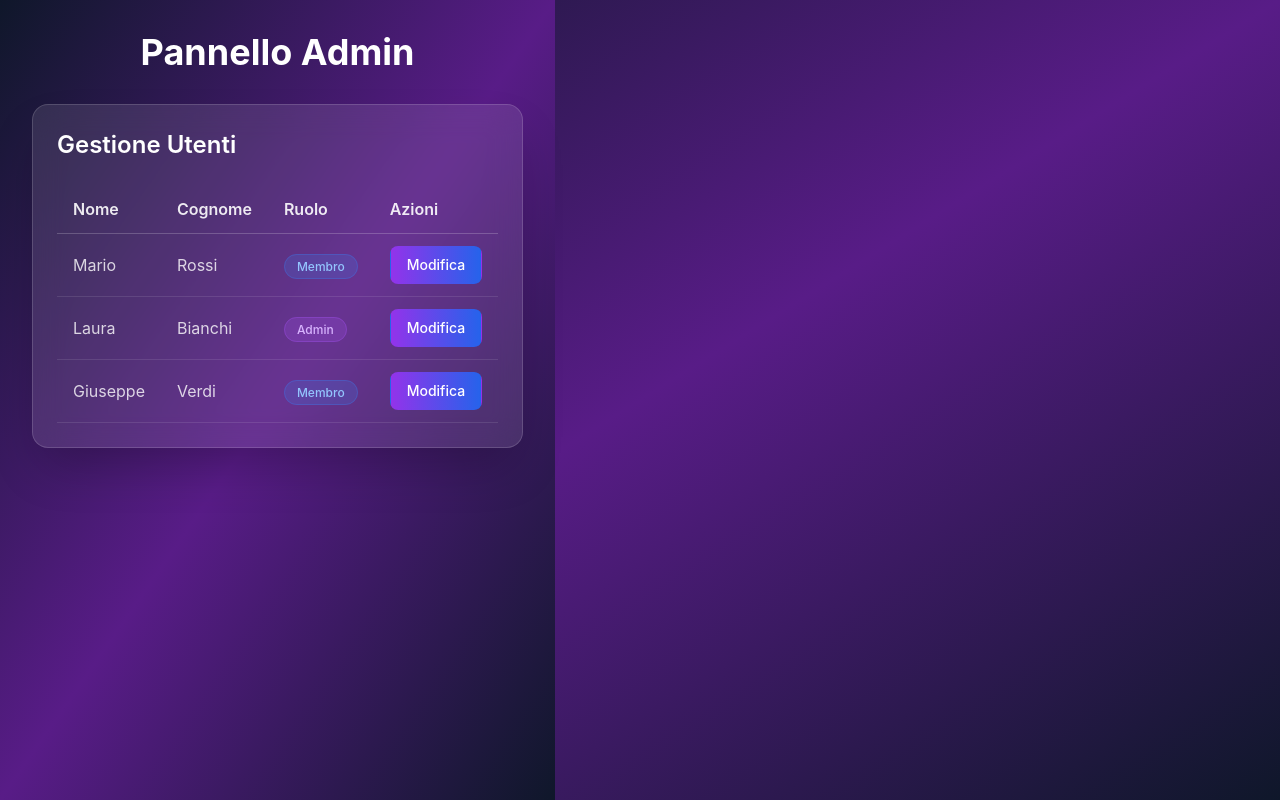
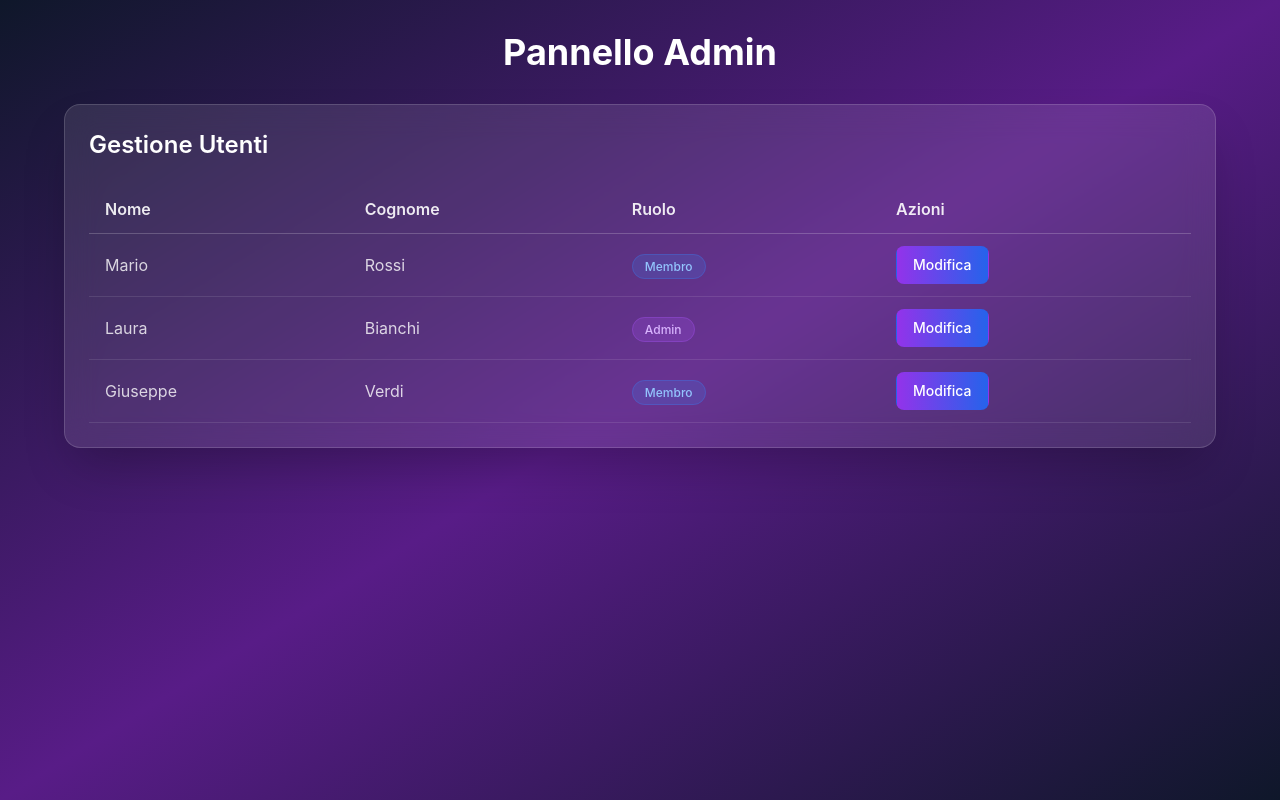
Before and after one commit to Beyorizon/roby-club, a React (Vite) app: page /admin in a window 1280 px wide. Built offline with nearby package versions, Linux system fonts and the light colour scheme.

Commit message:
fix: remove vercel.json; final Vercel deploy optimization

```diff
--- a/src/components/CardGlass.jsx
+++ b/src/components/CardGlass.jsx
@@ -1,6 +1,6 @@
 export default function CardGlass({ children, className = "" }) {
   return (
-    <div className={`backdrop-blur-lg bg-white/10 border border-white/15 rounded-2xl shadow-2xl ${className}`}>
+    <div className={`glass-card ${className}`}>
       {children}
     </div>
   );
--- a/src/index.css
+++ b/src/index.css
@@ -3,9 +3,42 @@
 @tailwind utilities;
 
 @layer base {
+  * {
+    box-sizing: border-box;
+  }
+
+  html, body {
+    margin: 0;
+    padding: 0;
+    height: 100%;
+    font-family: 'Inter', system-ui, -apple-system, BlinkMacSystemFont, 'Segoe UI', sans-serif;
+  }
+
   body {
     @apply bg-gradient-to-br from-slate-900 via-purple-900 to-slate-900 min-h-screen text-white;
-    font-family: 'Inter', system-ui, -apple-system, sans-serif;
+    font-synthesis: none;
+    text-rendering: optimizeLegibility;
+    -webkit-font-smoothing: antialiased;
+    -moz-osx-font-smoothing: grayscale;
+  }
+
+  #root {
+    min-height: 100vh;
+    width: 100%;
+  }
+}
+
+@layer components {
+  .glass-card {
+    @apply backdrop-blur-lg bg-white/10 border border-white/15 rounded-2xl shadow-2xl;
+  }
+
+  .btn-primary {
+    @apply px-8 py-4 bg-gradient-to-r from-purple-600 to-blue-600 hover:from-purple-700 hover:to-blue-700 text-white font-semibold rounded-2xl transition-all duration-300 transform hover:scale-105 shadow-2xl;
+  }
+
+  .btn-secondary {
+    @apply px-8 py-4 backdrop-blur-lg bg-white/10 border border-white/20 hover:bg-white/20 text-white font-semibold rounded-2xl transition-all duration-300 transform hover:scale-105 shadow-2xl;
   }
 }
 :root {
--- a/vite.config.js
+++ b/vite.config.js
@@ -1,38 +1,9 @@
 import { defineConfig } from 'vite'
 import react from '@vitejs/plugin-react'
-import { VitePWA } from 'vite-plugin-pwa'
 
 export default defineConfig({
   plugins: [
-    react(),
-    VitePWA({
-      registerType: 'autoUpdate',
-      workbox: {
-        globPatterns: ['**/*.{js,css,html,ico,png,svg}']
-      },
-      manifest: {
-        name: 'Roby Club',
-        short_name: 'RobyClub',
-        description: 'Roby Club Application',
-        theme_color: '#1e1b4b',
-        background_color: '#0f0f23',
-        display: 'standalone',
-        scope: '/',
-        start_url: '/',
-        icons: [
-          {
-            src: 'icon-192.png',
-            sizes: '192x192',
-            type: 'image/png'
-          },
-          {
-            src: 'icon-512.png',
-            sizes: '512x512',
-            type: 'image/png'
-          }
-        ]
-      }
-    })
+    react()
   ],
   build: {
     outDir: 'dist',
```
Also changed, not shown: package.json (+15 -16 lines), eslint.config.js (line endings or trailing spaces), vercel.json (deleted), 2 other files (tests, documents, lock files or other folders).
